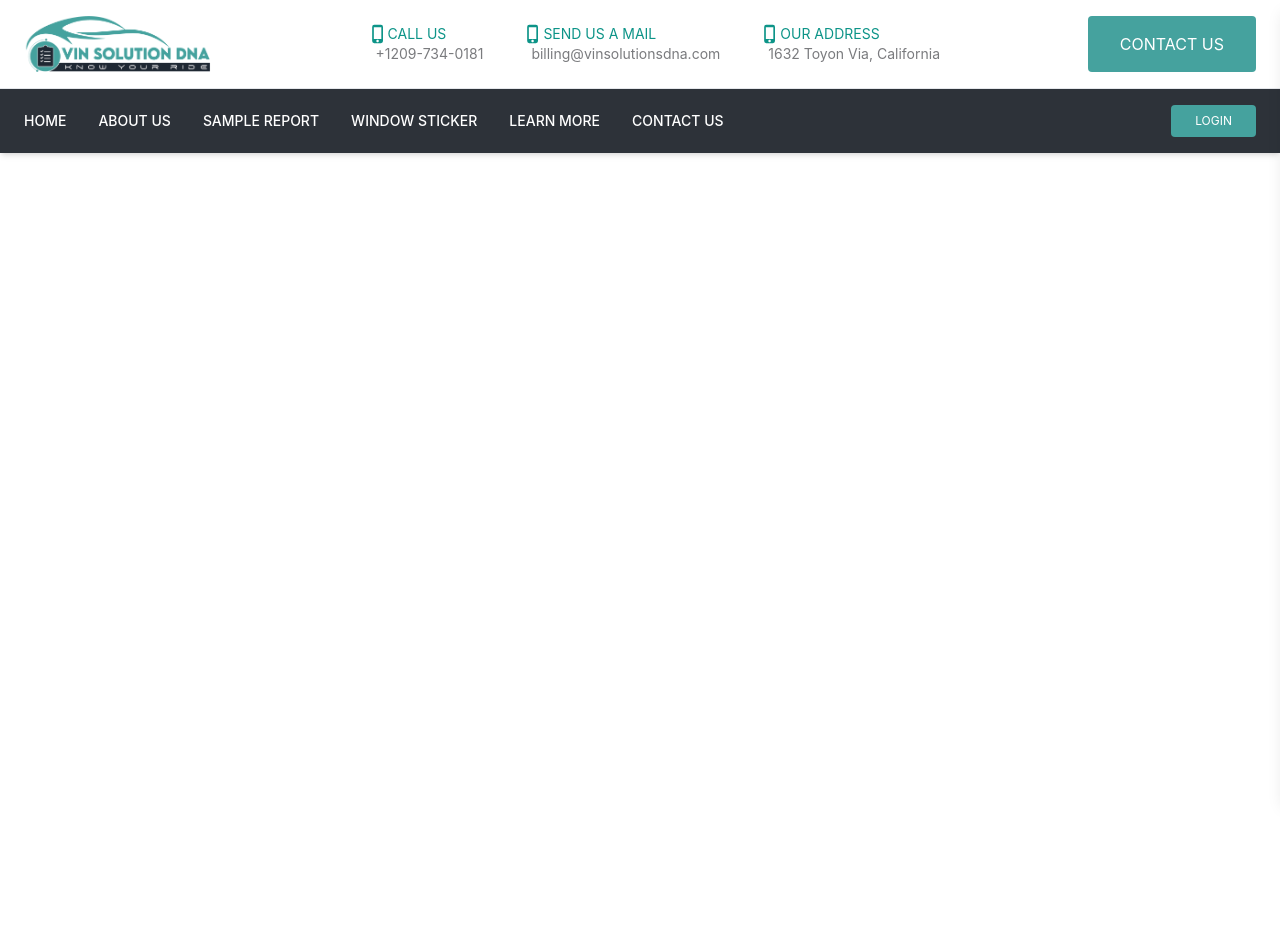
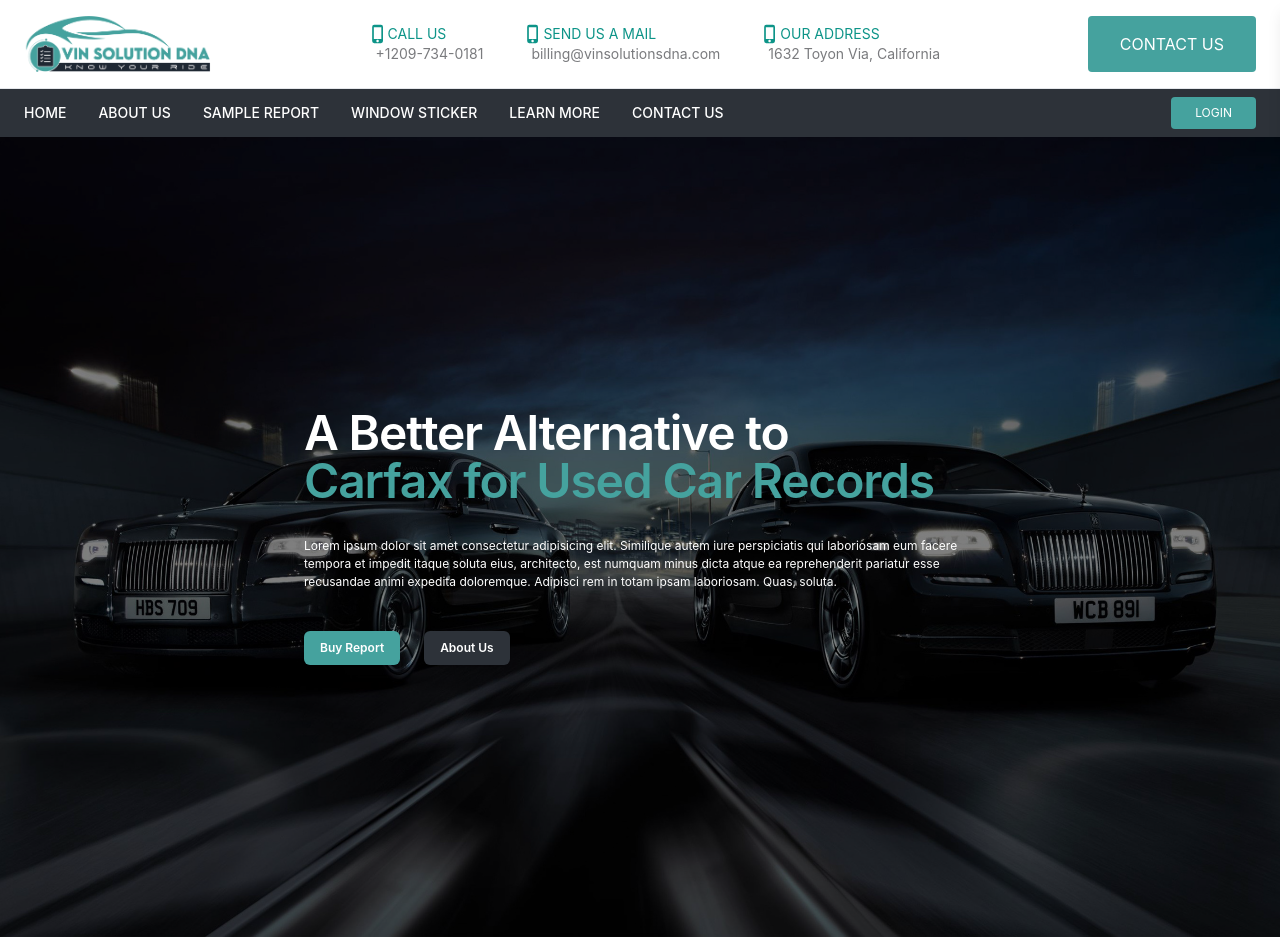
Before and after one commit to hanna-khan/car-inspection-web, a React (Create React App) app: page / in a window 1280 px wide. Before the commit the page ends 800 px from the top, so only its background shows below. Built offline with nearby package versions, Linux system fonts and the light colour scheme.

Commit message:
hero section wip

```diff
--- a/src/App.jsx
+++ b/src/App.jsx
@@ -1,11 +1,13 @@
 import logo from './logo.svg';
 import './App.css';
 import Navbar from './components/Navbar';
+import Hero from './components/Hero';
 
 function App() {
   return (
     <>
       <Navbar />
+      <Hero />
     </>
   );
 }
--- /dev/null
+++ b/src/components/Hero.jsx
@@ -0,0 +1,50 @@
+import React from "react";
+
+const Hero = () => {
+    return (
+        <>
+            <div
+                className="relative isolate px-6 lg:px-8 bg-cover bg-center bg-no-repeat h-screen"
+                style={{
+                    backgroundImage: "url('./images/bg2.jpg')", // Replace with the correct path
+                }}
+            >
+                {/* Black overlay */}
+                <div className="absolute inset-0 bg-black opacity-50 z-10"></div>
+                <div className="relative mx-auto max-w-2xl flex flex-col items-center justify-center h-full z-20">
+                    <div className="">
+                        <h1 className="text-balance text-2xl font-semibold tracking-tight text-white sm:text-5xl">
+                            A Better Alternative to <br />
+                            <span className="text-[#45a29e]">
+                                Carfax for Used Car Records
+                            </span>
+                        </h1>
+                        <p className="mt-8 text-pretty text-[12px] text-white">
+                            Lorem ipsum dolor sit amet consectetur adipisicing elit. Similique
+                            autem iure perspiciatis qui laboriosam eum facere tempora et
+                            impedit itaque soluta eius, architecto, est numquam minus dicta
+                            atque ea reprehenderit pariatur esse recusandae animi expedita
+                            doloremque. Adipisci rem in totam ipsam laboriosam. Quas, soluta.
+                        </p>
+                        <div className="mt-10 flex gap-x-6">
+                            <a
+                                href="#"
+                                className="rounded-md bg-[#45a29e] px-4 py-2 text-[12px] font-semibold text-white shadow-sm hover:bg-[#45a29dae]"
+                            >
+                                Buy Report
+                            </a>
+                            <a
+                                href="#"
+                                className="rounded-md bg-[#2d3239] px-4 py-2 text-[12px] font-semibold text-white shadow-sm hover:bg-[#2d3239b4]"
+                            >
+                                About Us
+                            </a>
+                        </div>
+                    </div>
+                </div>
+            </div>
+        </>
+    );
+};
+
+export default Hero;
--- a/src/components/Navbar.jsx
+++ b/src/components/Navbar.jsx
@@ -55,7 +55,7 @@ const Navbar = () => {
 
             {/* Bottom Section */}
             <div className="bg-[#2d3239] text-white">
-                <div className="flex justify-between items-center lg:px-6 lg:py-4 px-4 py-2">
+                <div className="flex justify-between items-center lg:px-6 px-4 py-2">
                     <div className="lg:hidden flex items-center space-x-2">
                         <img
                             src="./images/logo.png"
```
Also changed, not shown: public/images/aboutus-bg.jpg (added), public/images/bg2.jpg (added).
